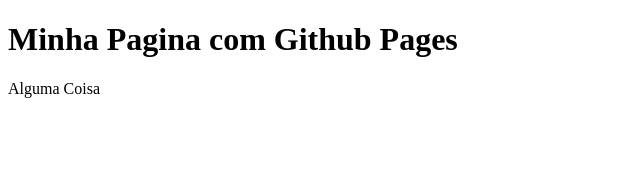
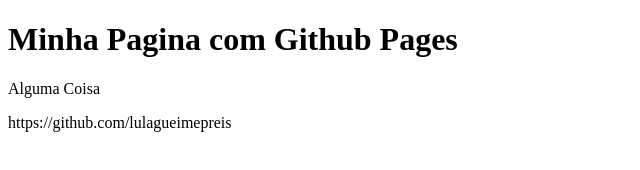
Before and after one commit to lulagueimepreis/lulagueimepreis.github.io, a plain HTML site: page index.html in a window 1280 px wide. Shown: the whole page, without its empty margins (0-640 px from the left). Drawn offline with Linux system fonts and the light colour scheme.

Commit message:
Update index.html

```diff
--- a/index.html
+++ b/index.html
@@ -9,3 +9,4 @@
 			       <p>Alguma Coisa</p>
               </body>
      </html>
+https://github.com/lulagueimepreis
```
